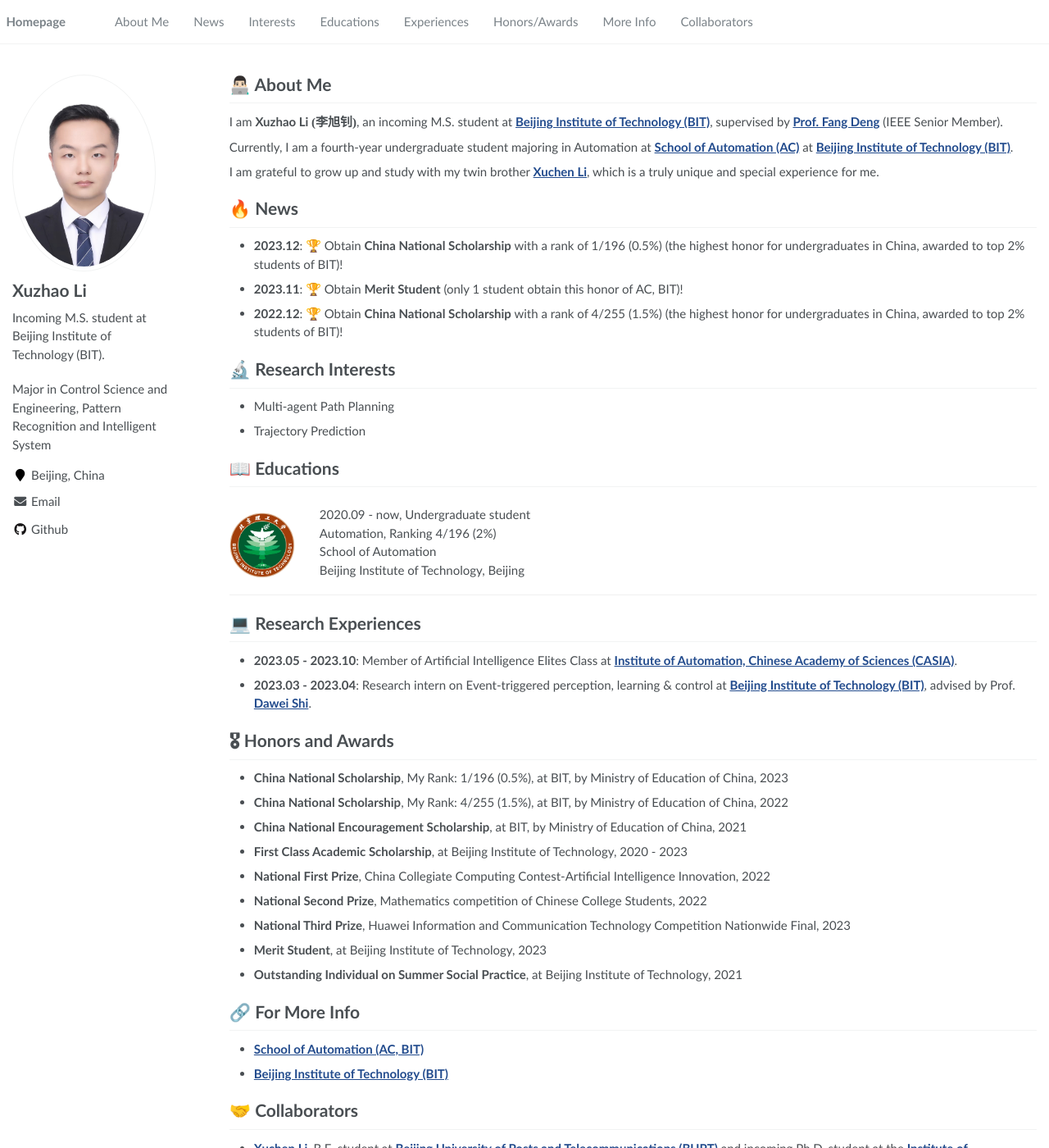
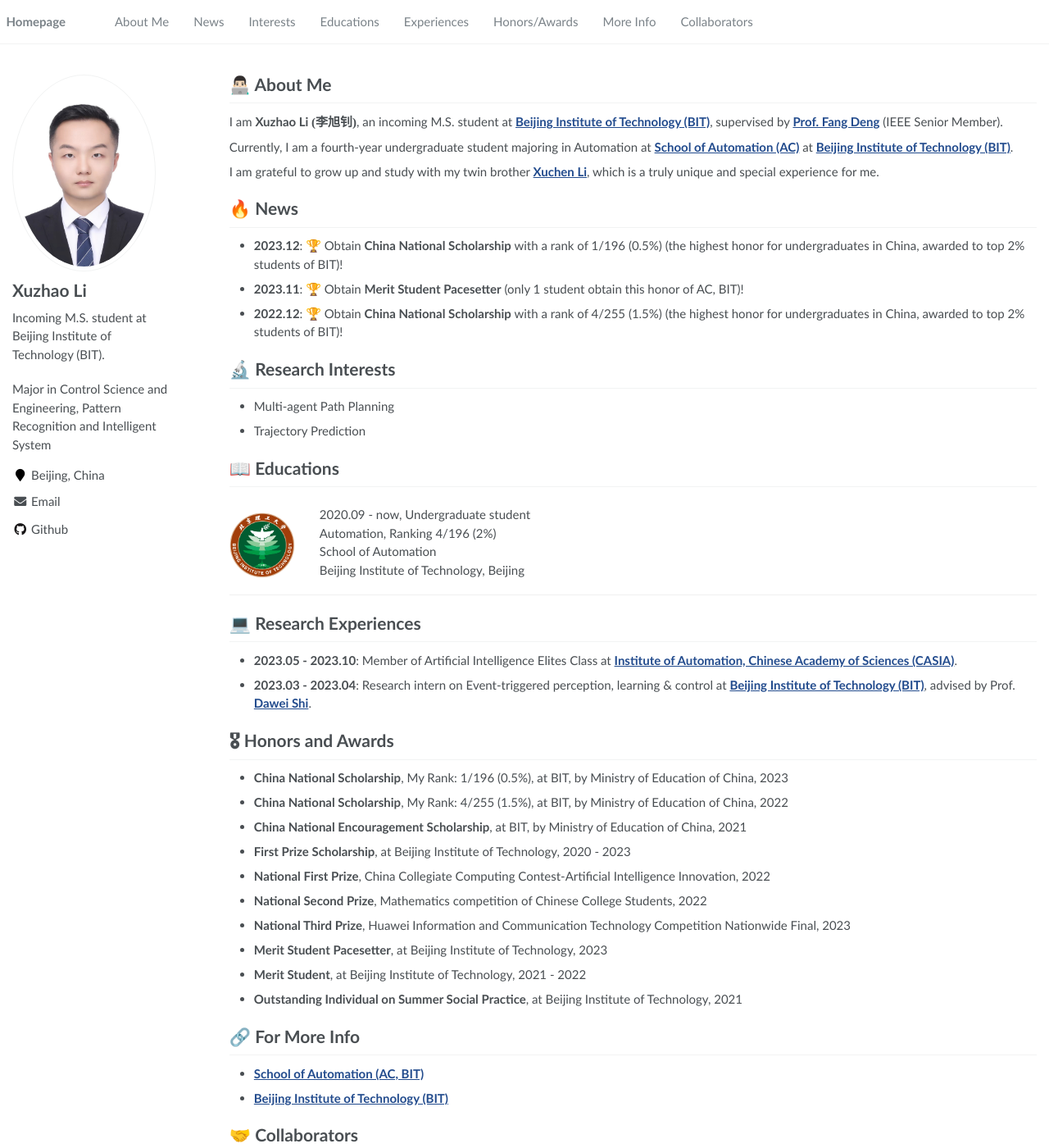
Before and after one commit to XuzhaoLi/XuzhaoLi.github.io, a Jekyll site: the page built from _pages/about.md, in a window 1280 px wide and 1400 px high. Shown: the whole window at 82% size. Built offline with Jekyll 4.4.1, drawn with Linux system fonts in a browser that asks for light colours; a script that is not in the unit is left out.

Commit message:
Update about.md

```diff
--- a/_pages/about.md
+++ b/_pages/about.md
@@ -28,7 +28,7 @@ I am grateful to grow up and study with my twin brother **<a href="https://xuche
 
 # 🔥 News
 - **2023.12**: 🏆 Obtain **China National Scholarship** with a rank of 1/196 (0.5%) (the highest honor for undergraduates in China, awarded to top 2% students of BIT)!
-- **2023.11**: 🏆 Obtain **Merit Student** (only 1 student obtain this honor of AC, BIT)!
+- **2023.11**: 🏆 Obtain **Merit Student Pacesetter** (only 1 student obtain this honor of AC, BIT)!
 - **2022.12**: 🏆 Obtain **China National Scholarship** with a rank of 4/255 (1.5%) (the highest honor for undergraduates in China, awarded to top 2% students of BIT)!
 
 # 🔬 Research Interests
@@ -59,11 +59,12 @@ Beijing Institute of Technology, Beijing
 * **China National Scholarship**, My Rank: 1/196 (0.5%), at BIT, by Ministry of Education of China, 2023
 * **China National Scholarship**, My Rank: 4/255 (1.5%), at BIT, by Ministry of Education of China, 2022
 * **China National Encouragement Scholarship**, at BIT, by Ministry of Education of China, 2021
-* **First Class Academic Scholarship**, at Beijing Institute of Technology, 2020 - 2023
+* **First Prize Scholarship**, at Beijing Institute of Technology, 2020 - 2023
 * **National First Prize**, China Collegiate Computing Contest-Artificial Intelligence Innovation, 2022
 * **National Second Prize**, Mathematics competition of Chinese College Students, 2022
 * **National Third Prize**, Huawei Information and Communication Technology Competition Nationwide Final, 2023
-* **Merit Student**, at Beijing Institute of Technology, 2023
+* **Merit Student Pacesetter**, at Beijing Institute of Technology, 2023
+* **Merit Student**, at Beijing Institute of Technology, 2021 - 2022
 * **Outstanding Individual on Summer Social Practice**, at Beijing Institute of Technology, 2021
 
 # 🔗 For More Info
@@ -74,3 +75,8 @@ Beijing Institute of Technology, Beijing
 # 🤝 Collaborators
 
 - [**Xuchen Li**](https://xuchen-li.github.io/), B.E. student at [**Beijing University of Posts and Telecommunications (BUPT)**](https://www.bupt.edu.cn/) and incoming Ph.D. student at the  [**Institute of Automation, Chinese Academy of Sciences (CASIA)**](http://english.ia.cas.cn/),  focusing on visual object tracking, visual language tracking and AI4Science.
+
+
+<body>
+<script type="text/javascript" src="//rf.revolvermaps.com/0/0/6.js?i=5evg28rubfp&amp;m=7&amp;c=ff0000&amp;cr1=ffffff&amp;f=arial&amp;l=33" async="async"></script>
+</body>
```
